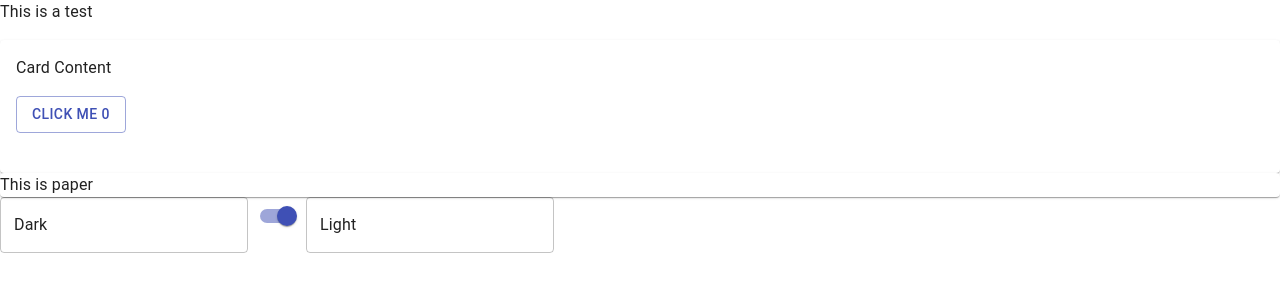
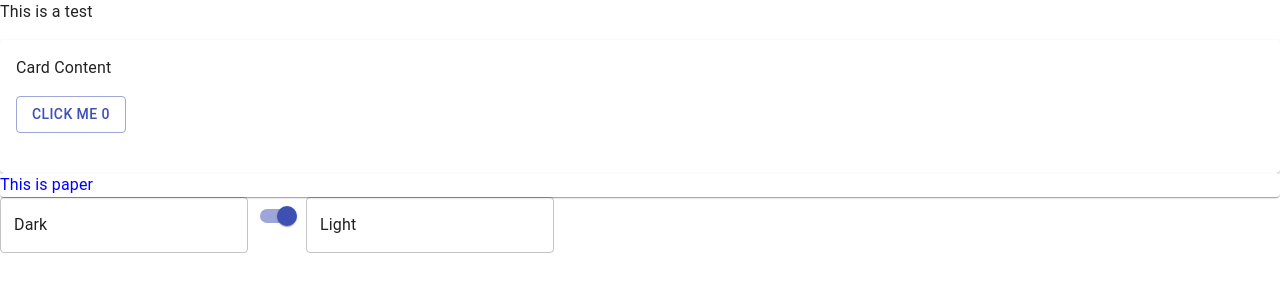
Before and after one commit to ayrea/mui-test, a React (Vite) app: page / in a window 1280 px wide. Shown: the top 300 px of the page. Built offline with nearby package versions, Linux system fonts and the light colour scheme.

Commit message:
Use secondary.main color for Paper

```diff
--- a/src/App.tsx
+++ b/src/App.tsx
@@ -1,10 +1,7 @@
 // import Checkbox from '@mui/material/Checkbox'
-import { Button, Card, CardContent, createTheme, CssBaseline, Paper, Switch, TextField, ThemeProvider } from '@mui/material'
+import { createTheme, CssBaseline, Switch, TextField, ThemeProvider } from '@mui/material'
 import { useState } from 'react'
-
-function App() {
-  const [count, setCount] = useState<number>(0);
-  const [isLight, setIsLight] = useState<boolean>(true);
+import MyComponent from './MyComponent';
 
 const lightTheme = createTheme({
   palette: {
@@ -13,13 +10,13 @@ function App() {
       light: '#757ce8',
       main: '#3f50b5',
       dark: '#002884',
-        contrastText: '#fff',
+      contrastText: '#000000',
     },
     secondary: {
       light: '#ff7961',
-        main: '#f44336',
+      main: '#0000ff',  // This one
       dark: '#ba000d',
-        contrastText: '#000',
+      contrastText: '#000000',
     },
   },
 });
@@ -34,30 +31,26 @@ function App() {
       contrastText: '#fff',
     },
     secondary: {
-        light: '#ff7961',
-        main: '#f44336',
-        dark: '#ba000d',
+      light: '#ff0000',
+      main: '#00ff00',  // This one
+      dark: '#0000ff',
       contrastText: '#000',
     },
   },
 });
 
+function App() {
+  const [isLight, setIsLight] = useState<boolean>(true);
+
   return (
     <ThemeProvider theme={isLight ? lightTheme : darkTheme}>
       <CssBaseline />
-      <main>This is a test</main><p />
-      <Card>
-        <CardContent>
-          Card Content<p />
-          <Button variant='outlined' onClick={() => { setCount(count + 1) }}>Click me {count}</Button><p />
-        </CardContent>
-      </Card>
-      <Paper>This is paper</Paper>
-      <TextField value={'Dark'} color='secondary' />
+      <MyComponent />
+      <TextField value={'Dark'} />
       <Switch checked={isLight} onChange={() => {
         setIsLight(!isLight);
       }} />
-      <TextField value={'Light'} color='primary' />
+      <TextField value={'Light'} />
     </ThemeProvider>
   )
 }
--- /dev/null
+++ b/src/MyComponent.tsx
@@ -0,0 +1,23 @@
+// import Checkbox from '@mui/material/Checkbox'
+import { Button, Card, CardContent, Paper, useTheme } from '@mui/material'
+import { useState } from 'react'
+
+function MyComponent() {
+    const [count, setCount] = useState<number>(0);
+    const theme = useTheme();
+
+    return (
+        <div>
+            <main>This is a test</main><p />
+            <Card>
+                <CardContent>
+                    Card Content<p />
+                    <Button variant='outlined' onClick={() => { setCount(count + 1) }}>Click me {count}</Button><p />
+                </CardContent>
+            </Card>
+            <Paper style={{color: theme.palette.secondary.main}}>This is paper</Paper>
+        </div>
+    )
+}
+
+export default MyComponent
```
Lines whose indentation alone changed are shown as unchanged.
